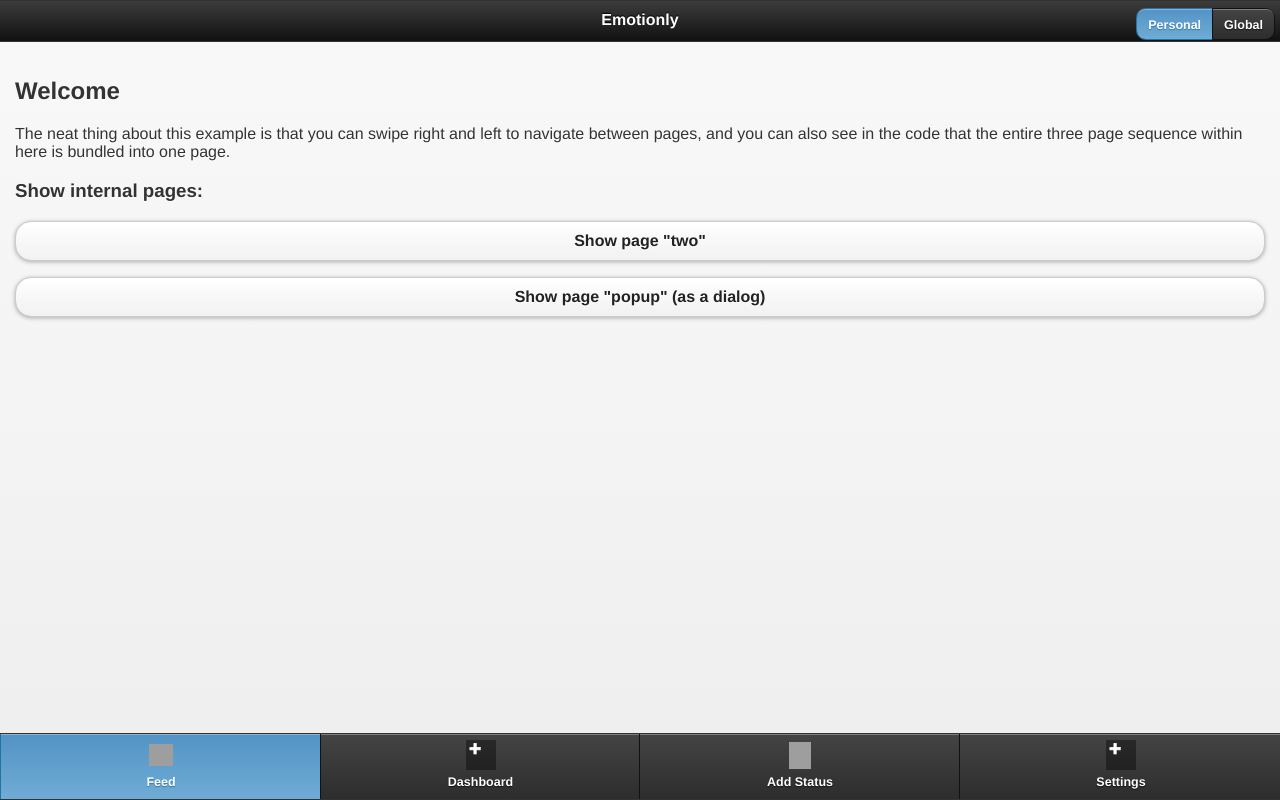
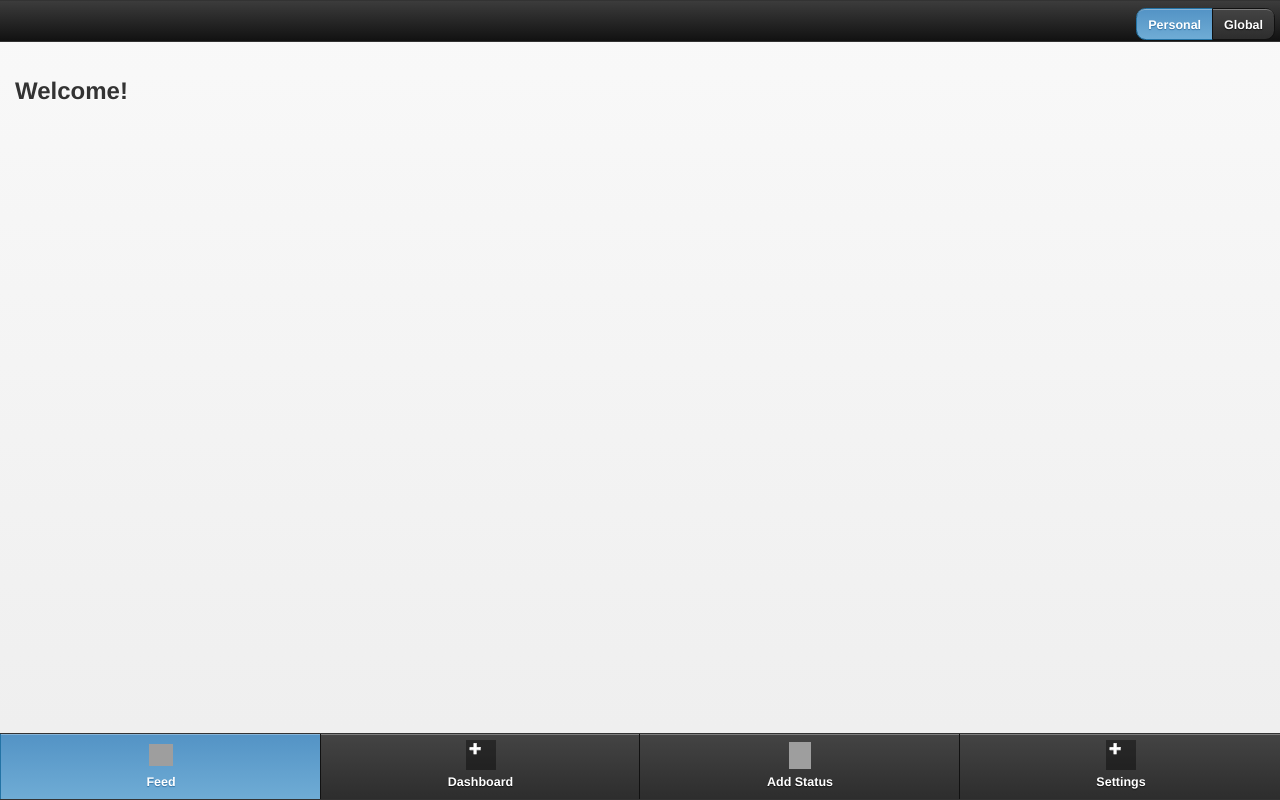
Before and after one commit to alvinkheng/CS147Project, a PHP site: page / in a window 1280 px wide. Run offline with PHP 8.4, Linux system fonts and the light colour scheme; data that the repository does not hold is empty; grey boxes are pictures that could not be loaded.

Commit message:
removed some things from index.php file

```diff
--- a/index.php
+++ b/index.php
@@ -2,7 +2,7 @@
 <html>
 
 <head>
-	<title>Emotionly</title>
+	<title></title>
 	<meta charset="utf-8">
 	<meta name="apple-mobile-web-app-capable" content="yes">
  	<meta name="apple-mobile-web-app-status-bar-style" content="black">
@@ -25,7 +25,7 @@
 <div data-role="page" id="one">
 
 	<div data-role="header">
-		<h1>Emotionly</h1>
+		<h1></h1>
 
 		<fieldset data-role="controlgroup" data-type="horizontal" data-mini="true" class="ui-btn-right">
 		     	<input type="radio" name="radio-choice" id="radio-choice-1" value="choice-1" checked="checked" />
@@ -38,13 +38,8 @@
 	</div><!-- /header -->
 
 	<div data-role="content">
-		<h2>Welcome <span id="username"></span></h2>
+		<h2>Welcome! </h2>
 
-		<p>The neat thing about this example is that you can swipe right and left to navigate between pages, and you can also see in the code that the entire three page sequence within here is bundled into one page.</p>
-
-		<h3>Show internal pages:</h3>
-		<p><a href="#two" data-role="button">Show page "two"</a></p>
-		<p><a href="#popup" data-role="button" data-rel="dialog" data-transition="pop">Show page "popup" (as a dialog)</a></p>
 	</div><!-- /content -->
 
 	<?php
@@ -53,83 +48,7 @@
 	   ?>
 </div>
 
-</div><!-- /page one -->
-
-
-<!-- Start of second page: #two -->
-<div data-role="page" id="two" data-add-back-btn="true">
-
-	<div data-role="header">
-		<h1>Two</h1>
-	</div><!-- /header -->
-
-	<div data-role="content">
-		<h2>Two</h2>
-		<p>I have an id of "two" on my page container. I'm the second page container in this multi-page template.</p>
-		<p>Notice that the theme is different for this page because we've added a few <code>data-theme</code> swatch assigments here to show off how flexible it is. You can add any content or widget to these pages, but we're keeping these simple.</p>
-		<p><a href="#one" data-direction="reverse" data-role="button" data-theme="b">Back to page "one"</a></p>
-
-	</div><!-- /content -->
-
-	<?php
-           $select1 = "ui-btn-active";
-           include("footer.php");
-           ?>
-
 </div>
-</div><!-- /page two -->
-
-
-<!-- Start of third page: #popup -->
-<div data-role="page" id="popup">
-
-	<div data-role="header" data-theme="e">
-		<h1>Dialog</h1>
-	</div><!-- /header -->
-
-	<div data-role="content" data-theme="d">
-		<h2>Popup</h2>
-		<p>I have an id of "popup" on my page container and only look like a dialog because the link to me had a <code>data-rel="dialog"</code> attribute which gives me this inset look and a <code>data-transition="pop"</code> attribute to change the transition to pop. Without this, I'd be styled as a normal page.</p>
-		<p><a href="#one" data-rel="back" data-role="button" data-inline="true" data-icon="back">Back to page "one"</a></p>
-	</div><!-- /content -->
-
-	<?php
-           $select2 = "ui-btn-active";
-           include("footer.php");
-           ?>
-</div>
-</div><!-- /page popup -->
-
-<script type="text/javascript">
-// This handles all the swiping between each page. You really
-// needn't understand it all.
-$(document).on('pageshow', 'div:jqmData(role="page")', function(){
-
-     var page = $(this), nextpage, prevpage;
-     // check if the page being shown already has a binding
-      if ( page.jqmData('bound') != true ){
-            // if not, set blocker
-            page.jqmData('bound', true)
-            // bind
-                .on('swipeleft.paginate', function() {
-                    console.log("binding to swipe-left on "+page.attr('id'));
-                    nextpage = page.next('div[data-role="page"]');
-                    if (nextpage.length > 0) {
-                       $.mobile.changePage(nextpage,{transition: "slide"}, false, true);
-                        }
-                    })
-                .on('swiperight.paginate', function(){
-                    console.log("binding to swipe-right "+page.attr('id'));
-                    prevpage = page.prev('div[data-role="page"]');
-                    if (prevpage.length > 0) {
-                        $.mobile.changePage(prevpage, {transition: "slide",
-	reverse: true}, true, true);
-                        };
-                     });
-            }
-        });
-
-</script>
 
 </body>
 </html>
```
Also changed, not shown: 2 other files.
